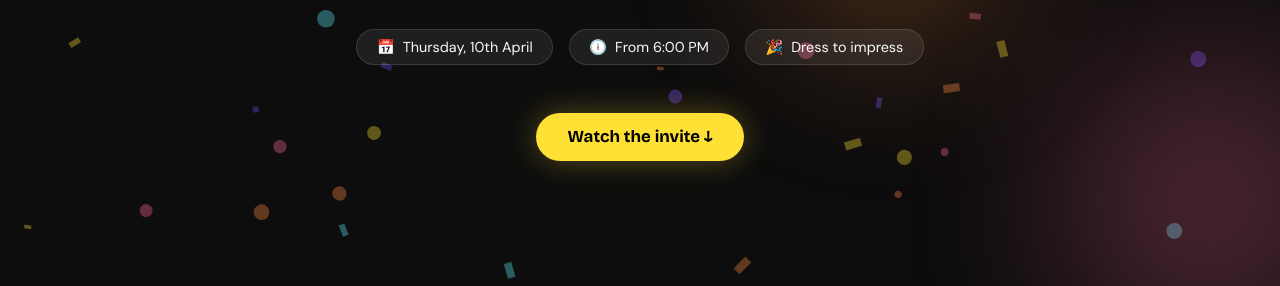
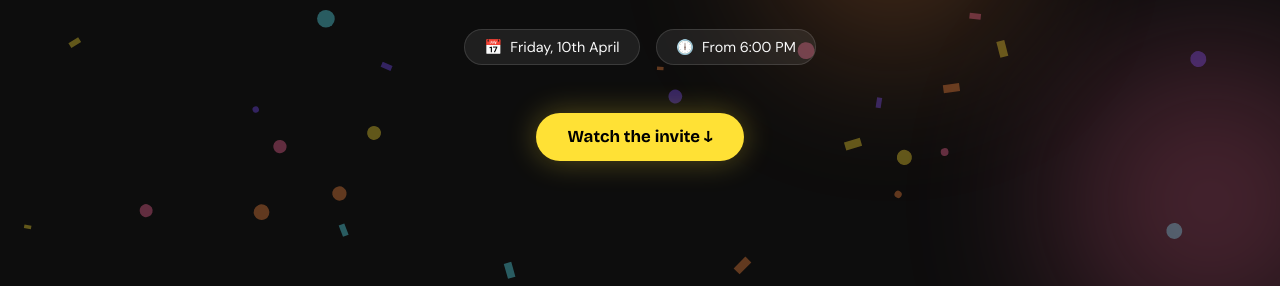
Before and after one commit to dimierij/josh-21st, a website: page docs/index.html in a window 1280 px wide. Shown: the part 514-800 px from the top of the page. Drawn offline with nearby package versions, Linux system fonts and the light colour scheme.

Commit message:
fix day to Friday, remove dress to impress

```diff
--- a/docs/index.html
+++ b/docs/index.html
@@ -25,9 +25,9 @@
   <p class="hero-sub">The big one 🥂</p>
 
   <div class="hero-details">
-    <div class="detail-pill"><span class="icon">📅</span> Thursday, 10th April</div>
+    <div class="detail-pill"><span class="icon">📅</span> Friday, 10th April</div>
     <div class="detail-pill"><span class="icon">🕕</span> From 6:00 PM</div>
-    <div class="detail-pill"><span class="icon">🎉</span> Dress to impress</div>
+
   </div>
 
   <div class="scroll-cta">
```
